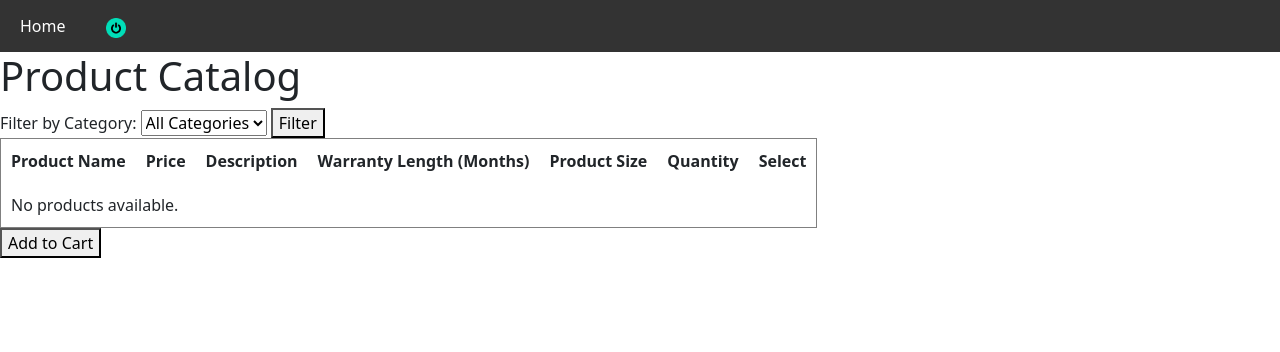
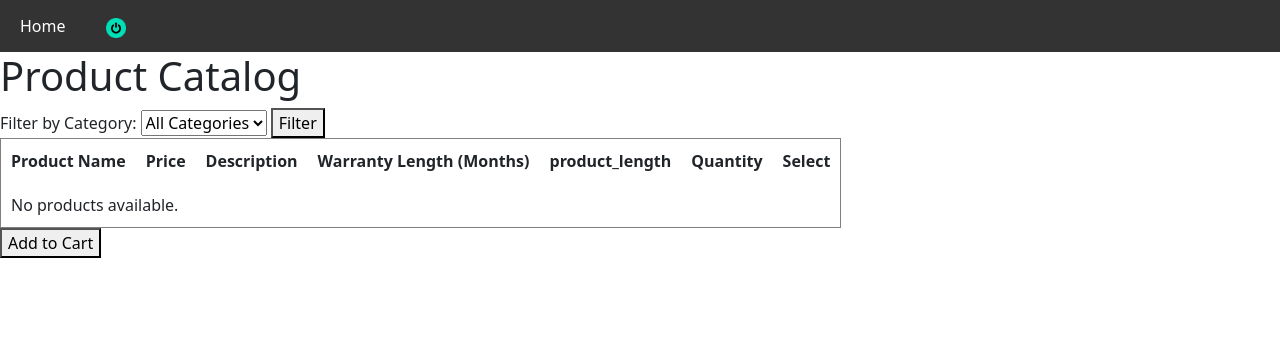
Before and after one commit to ozarikar/csc362_f24_zarikar, a PHP site: page /catalog.php in a window 1280 px wide. Shown: the top 352 px of the page. Run offline with PHP 8.4, Linux system fonts and the light colour scheme; data that the repository does not hold is empty.

Commit message:
added more attributes to table

```diff
--- a/html/catalog.php
+++ b/html/catalog.php
@@ -67,7 +67,7 @@ $products = getProducts($conn);
                     <th>Price</th>
                     <th>Description</th>
                     <th>Warranty Length (Months)</th>
-                    <th>Product Size</th>
+                    <th>product_length</th>
                     <th>Quantity</th>
                     <th>Select</th>
                 </tr>
@@ -86,8 +86,8 @@ $products = getProducts($conn);
                         echo '<td>$' . htmlspecialchars($product['sale_price']) . '</td>';
                         echo '<td>' . htmlspecialchars($product['description']) . '</td>';
                         echo '<td>' . htmlspecialchars($product['warranty_length']) . '</td>';
-                        if($product['product_size'] !== null){
-                            echo '<td>' . htmlspecialchars($product['product_size']) . '</td>';
+                        if($product['product_length'] !== null){
+                            echo '<td>' . htmlspecialchars($product['product_length']) . '</td>';
                         }
                         echo '<td><input type="number" name="quantity[' . htmlspecialchars($product['id']) . ']" min="1" value="1"></td>';
                         echo '<td><input type="checkbox" name="product_ids[]" value="' . htmlspecialchars($product['id']) . '"></td>';
```
